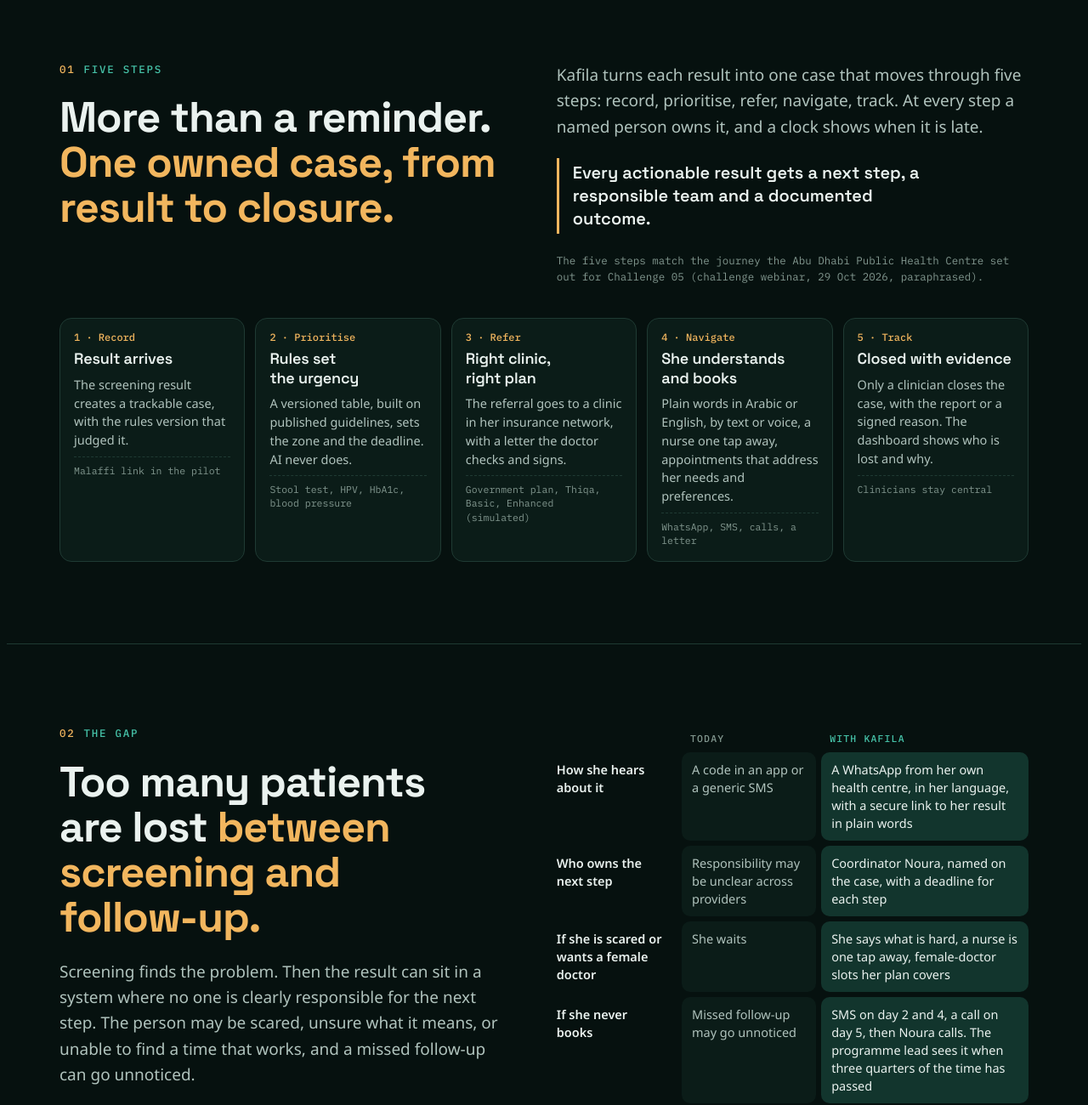
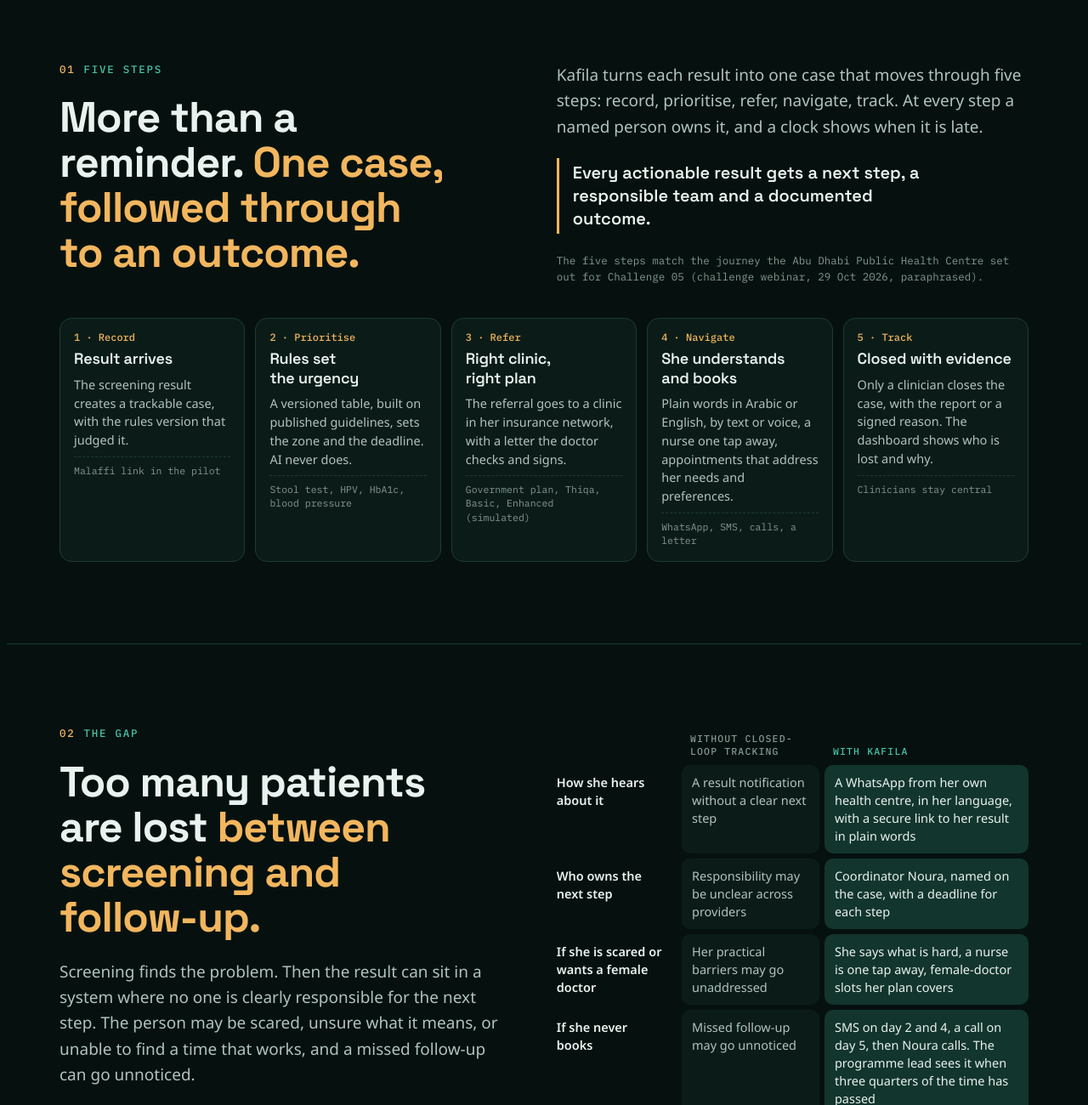
Before and after one commit to Anna-xxx/kafila, a plain HTML site: page index.html in a window 1280 px wide. Shown: the part 1500-2800 px from the top of the page at 85% size. Drawn offline with Linux system fonts and the light colour scheme.

Commit message:
Main page: wording from PR #1 review (comparison table, five-steps heading, hero line)
Co-Authored-By: Claude Opus 5.5 <noreply@anthropic.com>
Claude-Session: https://claude.ai/code/session_01GspiD7aAGs5PZSb9oyc1TY

```diff
--- a/index.html
+++ b/index.html
@@ -335,7 +335,7 @@ footer .disc { margin-top: 18px; font-size: 13px; color: var(--ink-3); }
       <p class="eyebrow">Kafila <span lang="ar" dir="rtl">قافلة</span> · a screening-to-care accountability platform · Future Health Challenge 05</p>
       <h1>An abnormal result. <em>A clear path to care.</em></h1><p class="lede">Fatima's stool test is positive. With Kafila:</p>
       <ul class="herolist">
-        <li><b>She understands.</b> Her own clinic messages her the same day and explains the result in her language. She can ask anything, at any hour.</li>
+        <li><b>She understands.</b> Her clinic sends her a secure message the same day and explains her result in her language. She can ask questions at any time.</li>
         <li><b>She finds an appointment that works for her.</b> A female doctor, a weekend, covered by her plan.</li>
         <li><b>She is not forgotten.</b> If she does not reply: an SMS, then a call, then the coordinator phones her.</li>
         <li><b>Someone owns it.</b> Every step has a named owner until a doctor closes the case with the report.</li>
@@ -379,7 +379,7 @@ footer .disc { margin-top: 18px; font-size: 13px; color: var(--ink-3); }
     <div class="split">
       <div class="stack">
         <p class="eyebrow"><b>01</b>Five steps</p>
-        <h2>More than a reminder. <em>One owned case, from result to closure.</em></h2>
+        <h2>More than a reminder. <em>One case, followed through to an outcome.</em></h2>
       </div>
       <div class="stack">
         <p class="lede">Kafila turns each result into one case that moves through five steps: record, prioritise, refer, navigate, track. At every step a named person owns it, and a clock shows when it is late.</p>
@@ -409,13 +409,13 @@ footer .disc { margin-top: 18px; font-size: 13px; color: var(--ink-3); }
     </div>
     <div class="tablebox">
       <table class="cmp">
-        <thead><tr><th></th><th>Today</th><th class="us">With Kafila</th></tr></thead>
+        <thead><tr><th></th><th>Without closed-loop tracking</th><th class="us">With Kafila</th></tr></thead>
         <tbody>
-          <tr><td class="q">How she hears about it</td><td>A code in an app or a generic SMS</td><td class="us">A WhatsApp from her own health centre, in her language, with a secure link to her result in plain words</td></tr>
+          <tr><td class="q">How she hears about it</td><td>A result notification without a clear next step</td><td class="us">A WhatsApp from her own health centre, in her language, with a secure link to her result in plain words</td></tr>
           <tr><td class="q">Who owns the next step</td><td>Responsibility may be unclear across providers</td><td class="us">Coordinator Noura, named on the case, with a deadline for each step</td></tr>
-          <tr><td class="q">If she is scared or wants a female doctor</td><td>She waits</td><td class="us">She says what is hard, a nurse is one tap away, female-doctor slots her plan covers</td></tr>
+          <tr><td class="q">If she is scared or wants a female doctor</td><td>Her practical barriers may go unaddressed</td><td class="us">She says what is hard, a nurse is one tap away, female-doctor slots her plan covers</td></tr>
           <tr><td class="q">If she never books</td><td>Missed follow-up may go unnoticed</td><td class="us">SMS on day 2 and 4, a call on day 5, then Noura calls. The programme lead sees it when three quarters of the time has passed</td></tr>
-          <tr><td class="q">When it ends</td><td>Unclear</td><td class="us">When a doctor closes it with the report or a signed reason</td></tr>
+          <tr><td class="q">When it ends</td><td>The outcome may not be documented in one place</td><td class="us">When a doctor closes it with the report or a signed reason</td></tr>
         </tbody>
       </table>
     </div>
```
